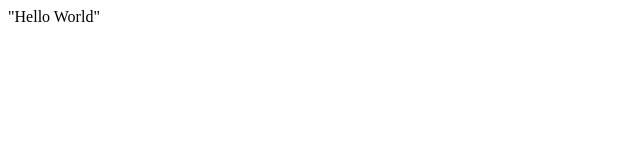
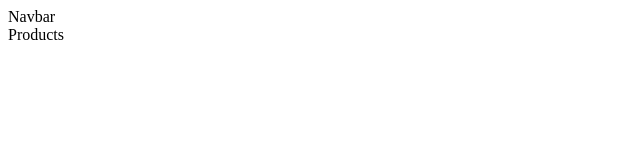
Before and after one commit to jerrywang2352/EcommerceCRM, a React (Create React App) app in the folder src/storefront/: page / in a window 1280 px wide. Shown: the top 160 px of the page, without its empty margins (0-640 px from the left). Built offline with nearby package versions, Linux system fonts and the light colour scheme.

Commit message:
Initialize navbar, products, home components

```diff
--- a/src/storefront/src/App.js
+++ b/src/storefront/src/App.js
@@ -1,13 +1,17 @@
 import React, {Component} from 'react'
+import {BrowserRouter,Routes,Route} from 'react-router-dom'
+import Home from './components/Home'
 
 class App extends Component {
   render() {
     return (
-      <div>
-        "Hello World"
-      </div>
-    )
+      <BrowserRouter>
+        <Routes>
+          <Route path = '/' element={<Home/>} />
+        </Routes>
+      </BrowserRouter>
+    );
   }
 }
 
-export default App
+export default App;
--- /dev/null
+++ b/src/storefront/src/components/Home.js
@@ -0,0 +1,14 @@
+import React from 'react'
+import Navbar from './Navbar';
+import Products from './Products';
+
+const Home = () => {
+    return (
+        <div>
+            <Navbar />
+            <Products />
+        </div>
+    );
+};
+
+export default Home;
--- /dev/null
+++ b/src/storefront/src/components/Navbar.js
@@ -0,0 +1,11 @@
+import React from 'react';
+
+const Navbar = () => {
+    return (
+        <div>
+            Navbar
+        </div>
+    );
+};
+
+export default Navbar;
--- /dev/null
+++ b/src/storefront/src/components/Products.js
@@ -0,0 +1,11 @@
+import React from 'react';
+
+const Products = () => {
+    return (
+        <div>
+            Products
+        </div>
+    );
+};
+
+export default Products;
```
